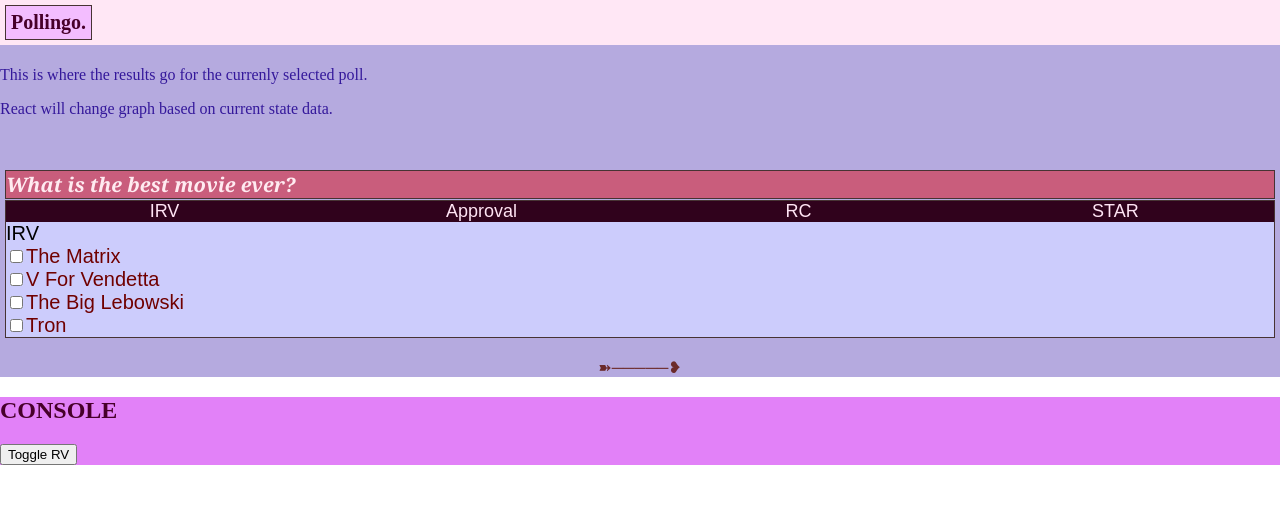
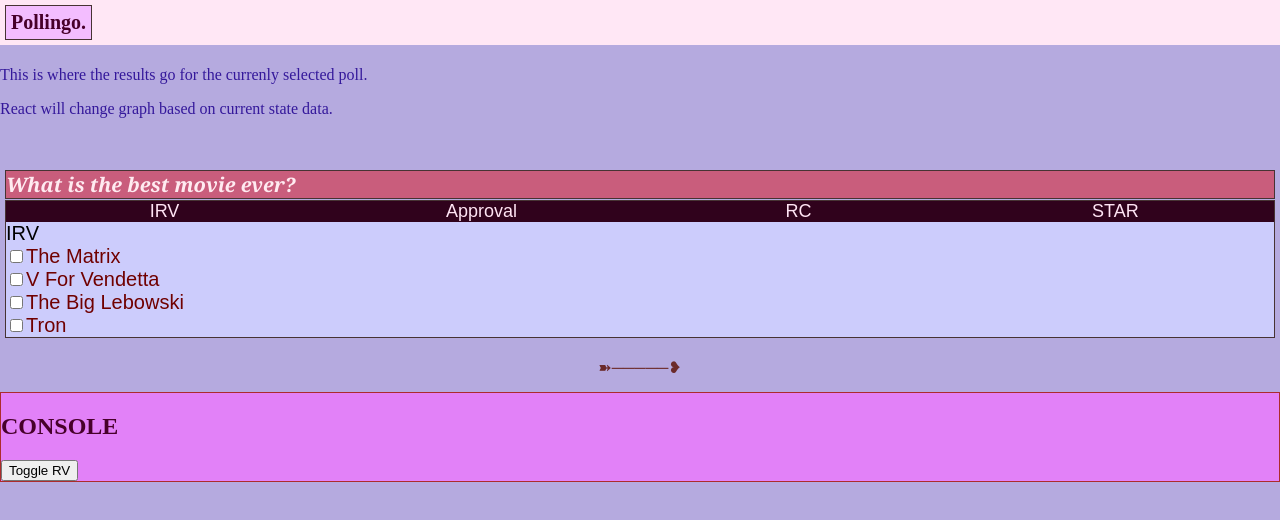
Before and after one commit to el7/Pollingo, a React (Create React App) app: page / in a window 1280 px wide. Shown: the top 520 px of the page. Built offline with nearby package versions, Linux system fonts and the light colour scheme.

Commit message:
simplifying the CSS until I get more functionality. too many CSS rules causing problems at larger screens.

```diff
--- a/src/css/main.css
+++ b/src/css/main.css
@@ -1,5 +1,6 @@
 body {
   margin: 0;
+  background-color: #b5aadf;
 }
 
 /****************************
@@ -102,6 +103,7 @@ body {
 .console {
   /***** VIEW SIZE [xs, 1/6] *****/
   background-color: #e281f8;
+  border: 1px solid #ac2c2c;
   /***** VIEW SIZE [sm, 2/6] *****/
 }
 
--- a/src/scss/1-helpers/_util_variables.scss
+++ b/src/scss/1-helpers/_util_variables.scss
@@ -25,6 +25,7 @@ $colors: (
   pb-main-tab-text-2: rgb(255, 255, 255),
   res-box-text-1: rgb(52, 24, 155),
   layout-one-bg-1: rgb(181, 170, 223),
+  body-bg-1: rgb(181, 170, 223),
 );
 
 $sizes: (
@@ -33,6 +34,7 @@ $sizes: (
   pb-border-2: 2px dashed rgb(255, 255, 255),
   pb-border-3: 3px solid rgb(255, 255, 255),
   pb-header-text-1: italic bold 20px Georgia,
+  console-border-1: 1px solid rgb(172, 44, 44),
 );
 
 @function getColor($color-name) {
--- a/src/scss/3-basics/_base.scss
+++ b/src/scss/3-basics/_base.scss
@@ -1,9 +1,5 @@
 // view size xs
 body {
   margin: 0;
+  background-color: getColor(body-bg-1);
 }
-
-// view size small 2/6
-@include screenSizeBp(min-small) {
-  //  background-color: getColor(pb-header-bg-1);
-}
--- a/src/scss/5-modules/_Console.scss
+++ b/src/scss/5-modules/_Console.scss
@@ -5,6 +5,7 @@
 .console {
   /***** VIEW SIZE [xs, 1/6] *****/
   background-color: getColor(con-bg-1);
+  border: getSize(console-border-1);
 
   .console-name {
     color: getColor(con-name-1);
```
Also changed, not shown: 1 other file (tests, documents, lock files or other folders).
